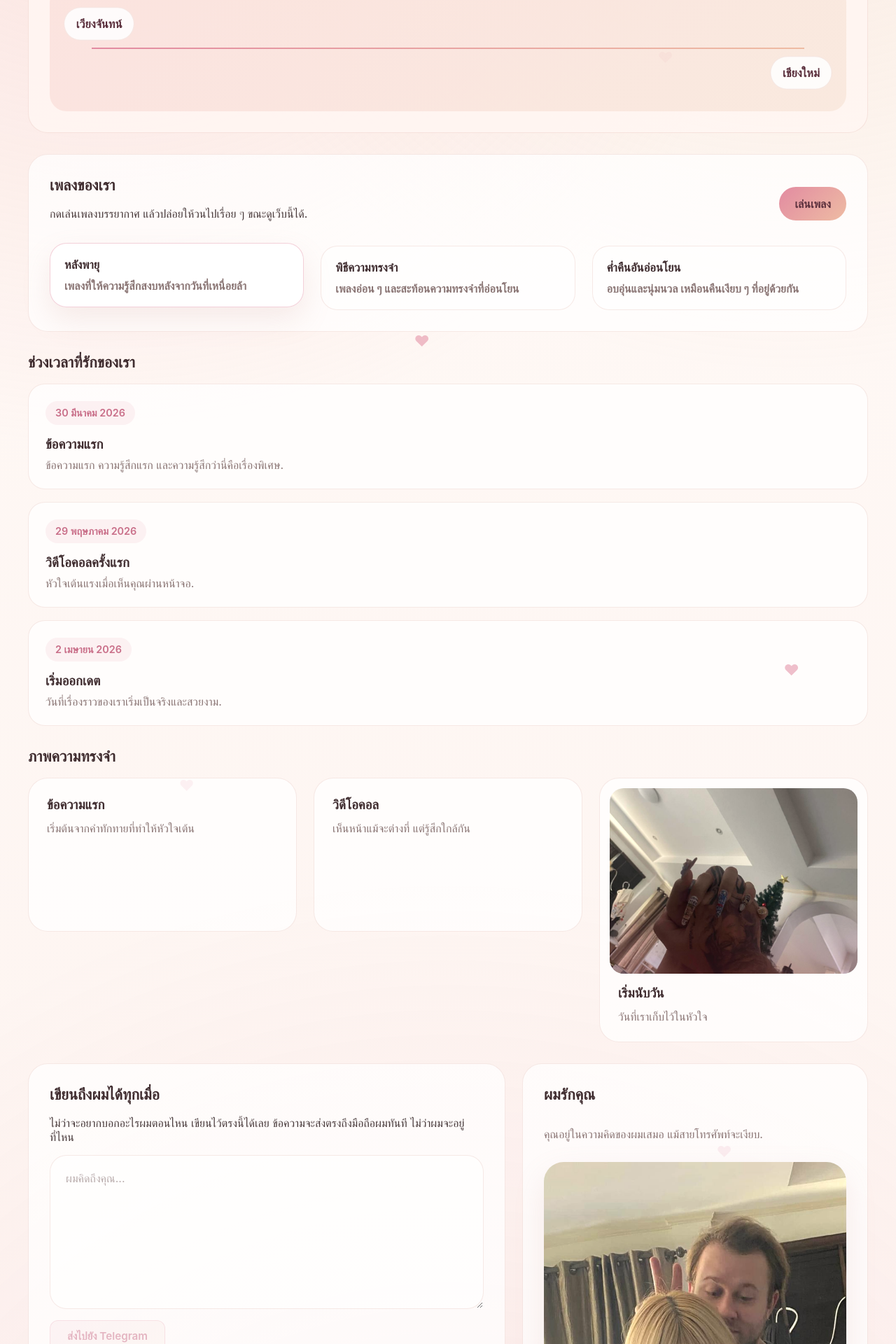
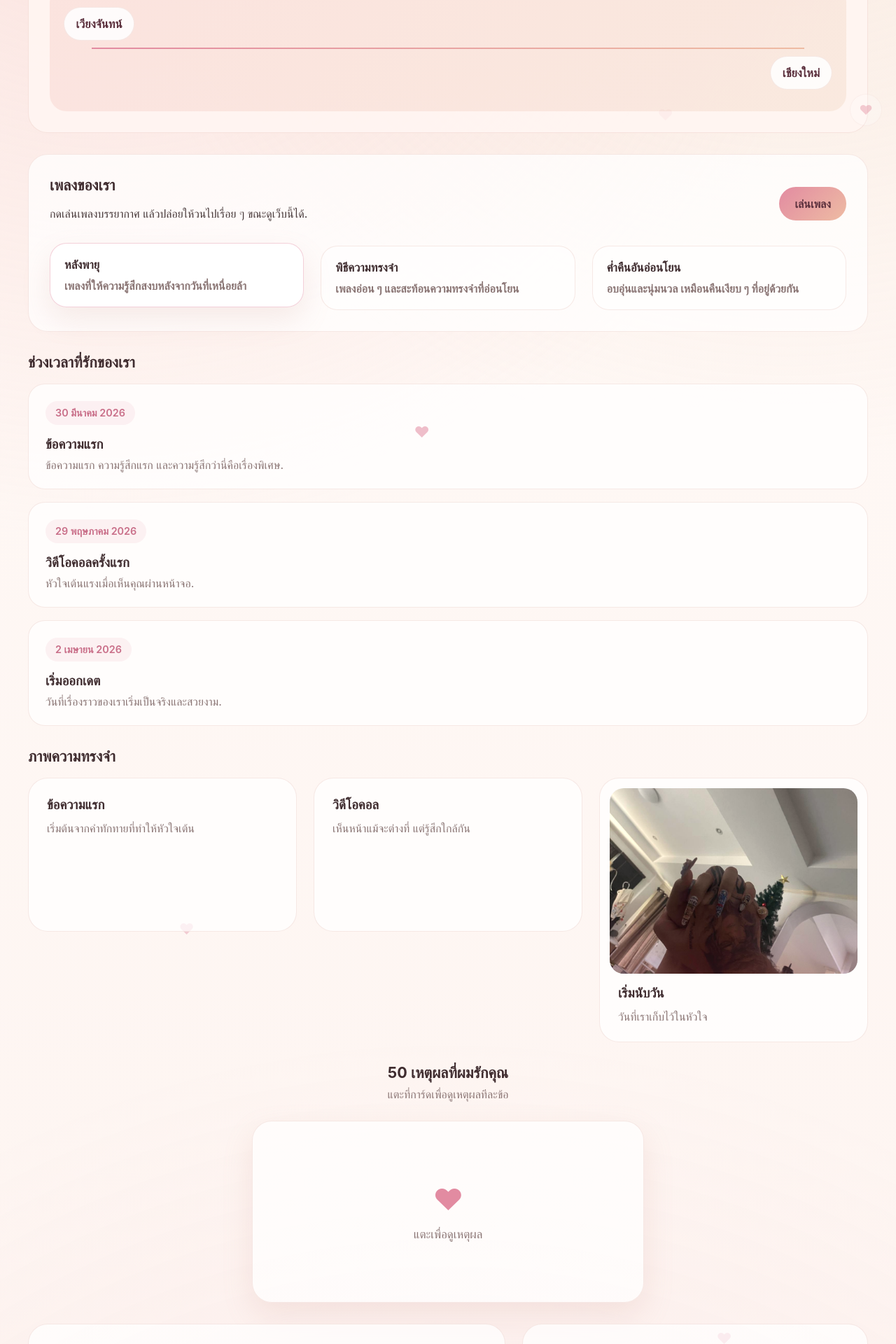
Before and after one commit to OdeszaGODx/ltr, a React (Vite) app: page / in a window 1280 px wide. Shown: the part 600-2520 px from the top of the page at 70% size. Built offline with nearby package versions, Linux system fonts and the light colour scheme.

Commit message:
Add flip-card reasons list and a hidden surprise button
50 reasons revealed one at a time on a flip card (tap for a random
one, tap again for another), plus a subtle heart button in the corner
that opens a short love note overlay. Content in English.

```diff
--- a/src/App.jsx
+++ b/src/App.jsx
@@ -56,6 +56,10 @@ const strings = {
     sending: 'Sending...',
     sent: 'Sent!',
     sendError: 'Something went wrong, please try again',
+    reasonsTitle: '50 reasons I love you',
+    reasonsSubtitle: 'Tap the card to reveal one reason at a time.',
+    reasonsPrompt: 'Tap to reveal a reason',
+    reasonsNext: 'Another reason',
   },
   th: {
     badge: 'สำหรับคุณ',
@@ -83,6 +87,10 @@ const strings = {
     sending: 'กำลังส่ง...',
     sent: 'ส่งเรียบร้อย!',
     sendError: 'เกิดข้อผิดพลาด กรุณาลองใหม่อีกครั้ง',
+    reasonsTitle: '50 เหตุผลที่ผมรักคุณ',
+    reasonsSubtitle: 'แตะที่การ์ดเพื่อดูเหตุผลทีละข้อ',
+    reasonsPrompt: 'แตะเพื่อดูเหตุผล',
+    reasonsNext: 'อีกเหตุผลหนึ่ง',
   },
 }
 
@@ -165,6 +173,59 @@ const events = [
   },
 ]
 
+const reasons = [
+  'I love it when you smile',
+  "Because you're the best there is",
+  "I love how you laugh when you try to hold it in and just can't",
+  "For how you listen, even when I haven't figured out what I'm trying to say yet",
+  'For your patience',
+  'For making me feel at home with you, wherever we are',
+  "I love how you squint when you're concentrating",
+  "For your honesty, even when it's uncomfortable",
+  'For believing in me more than I sometimes believe in myself',
+  'I love our quiet mornings together',
+  'For how you take care of the people around you',
+  'For your curiosity about everything new',
+  'I love how your voice sounds when you talk about the things you love',
+  'For your courage to try the unfamiliar',
+  'For making it safe to be vulnerable with you',
+  'I love how you hold my hand',
+  'For your sense of humor',
+  'For turning an ordinary day into something special',
+  'I love the way you get amazed by simple things',
+  'For your care for the little details',
+  'For never being afraid to tell me the truth',
+  'I love how you look right after waking up',
+  'For your inner strength',
+  'For making me a better person just by being near you',
+  'I love how happy the little things make you',
+  'For your loyalty',
+  'For your ability to forgive',
+  "I love how we can be silent together without it ever feeling awkward",
+  'For your ability to see the good in people',
+  'For remembering the little things that matter to me',
+  "I love your energy when you're passionate about something",
+  'For your tenderness',
+  'For never giving up',
+  "I love how you take care of me, even without saying it out loud",
+  'For your wisdom',
+  'For making even the most ordinary moments interesting',
+  "I love how you dance when you think no one's watching",
+  'For your patience with my quirks',
+  "For celebrating my wins like they're your own",
+  'I love your smile when you see something funny',
+  'For your sincerity',
+  'For making the future feel inspiring instead of scary',
+  'I love how you care for your family',
+  'For your ability to surprise me again and again',
+  'For staying true to yourself in any situation',
+  'I love our quiet evenings together',
+  'For your kind heart',
+  'For choosing me',
+  "I love who I become when I'm with you",
+  'Because I love you — just because, for no reason at all, and for every reason at once',
+]
+
 function formatTwo(value) {
   return String(value).padStart(2, '0')
 }
@@ -188,6 +249,8 @@ export default function App() {
   const [daysTogether, setDaysTogether] = useState(getDaysTogether())
   const [isSending, setIsSending] = useState(false)
   const [sendStatus, setSendStatus] = useState('')
+  const [reasonIndex, setReasonIndex] = useState(null)
+  const [showSecret, setShowSecret] = useState(false)
 
   const audioRef = useRef(null)
 
@@ -280,6 +343,14 @@ export default function App() {
     } finally {
       setIsSending(false)
     }
+  }
+
+  const pickReason = () => {
+    let index
+    do {
+      index = Math.floor(Math.random() * reasons.length)
+    } while (index === reasonIndex && reasons.length > 1)
+    setReasonIndex(index)
   }
 
   const t = strings[language]
@@ -391,6 +462,32 @@ export default function App() {
         </div>
       </section>
 
+      <section className="reasons-section">
+        <h2>{t.reasonsTitle}</h2>
+        <p>{t.reasonsSubtitle}</p>
+        <div className="reason-card-wrap">
+          <div
+            className={`reason-card ${reasonIndex !== null ? 'flipped' : ''}`}
+            onClick={() => reasonIndex === null && pickReason()}
+          >
+            <div className="reason-card-inner">
+              <div className="reason-card-face reason-card-front">
+                <span className="reason-card-heart">❤</span>
+                <p>{t.reasonsPrompt}</p>
+              </div>
+              <div className="reason-card-face reason-card-back">
+                <p key={reasonIndex}>{reasonIndex !== null ? reasons[reasonIndex] : ''}</p>
+              </div>
+            </div>
+          </div>
+        </div>
+        {reasonIndex !== null && (
+          <button type="button" className="reason-next-button" onClick={pickReason}>
+            {t.reasonsNext}
+          </button>
+        )}
+      </section>
+
       <section className="note-section">
         <div className="note-card">
           <h2>{t.letterTitle}</h2>
@@ -420,6 +517,36 @@ export default function App() {
           </div>
         </div>
       </section>
+
+      <button
+        type="button"
+        className="secret-heart-button"
+        aria-label="secret"
+        onClick={() => setShowSecret(true)}
+      >
+        ❤
+      </button>
+
+      {showSecret && (
+        <div className="secret-overlay" onClick={() => setShowSecret(false)}>
+          <div className="secret-card" onClick={(e) => e.stopPropagation()}>
+            <button
+              type="button"
+              className="secret-close"
+              aria-label="close"
+              onClick={() => setShowSecret(false)}
+            >
+              ×
+            </button>
+            <div className="secret-hearts" aria-hidden="true">
+              {Array.from({ length: 6 }).map((_, index) => (
+                <span key={index} className={`secret-float-heart sfh-${index + 1}`}>❤</span>
+              ))}
+            </div>
+            <p className="secret-message">I just love you ❤</p>
+          </div>
+        </div>
+      )}
     </div>
   )
 }
--- a/src/styles.css
+++ b/src/styles.css
@@ -434,6 +434,191 @@ button:hover {
   pointer-events: none;
 }
 
+.reasons-section {
+  margin-top: 30px;
+  text-align: center;
+}
+
+.reasons-section h2 {
+  margin: 0 0 8px;
+  font-size: 1.35rem;
+  color: #3f2c2f;
+}
+
+.reasons-section > p {
+  margin: 0 0 28px;
+  color: var(--text-muted);
+}
+
+.reason-card-wrap {
+  display: flex;
+  justify-content: center;
+  perspective: 1400px;
+}
+
+.reason-card {
+  width: min(560px, 100%);
+  height: 260px;
+  cursor: pointer;
+}
+
+.reason-card.flipped {
+  cursor: default;
+}
+
+.reason-card-inner {
+  position: relative;
+  width: 100%;
+  height: 100%;
+  transition: transform 0.7s cubic-bezier(0.22, 1, 0.36, 1);
+  transform-style: preserve-3d;
+}
+
+.reason-card.flipped .reason-card-inner {
+  transform: rotateY(180deg);
+}
+
+.reason-card-face {
+  position: absolute;
+  inset: 0;
+  backface-visibility: hidden;
+  border-radius: 28px;
+  border: 1px solid var(--border);
+  background: var(--surface);
+  display: flex;
+  flex-direction: column;
+  align-items: center;
+  justify-content: center;
+  padding: 30px;
+  box-shadow: 0 18px 44px var(--shadow);
+}
+
+.reason-card-back {
+  transform: rotateY(180deg);
+}
+
+.reason-card-heart {
+  font-size: 2.6rem;
+  color: var(--accent);
+  margin-bottom: 14px;
+  animation: heartbeat 1.5s ease-in-out infinite;
+}
+
+.reason-card-front p {
+  margin: 0;
+  color: var(--text-muted);
+  font-size: 1.05rem;
+}
+
+.reason-card-back p {
+  margin: 0;
+  font-size: 1.3rem;
+  color: #3f2c2f;
+  line-height: 1.5;
+  animation: fadeInUp 0.5s ease both;
+}
+
+.reason-next-button {
+  margin-top: 22px;
+}
+
+.secret-heart-button {
+  position: fixed;
+  right: 20px;
+  bottom: 20px;
+  width: 46px;
+  height: 46px;
+  border-radius: 999px;
+  background: rgba(255, 255, 255, 0.6);
+  border: 1px solid var(--border);
+  color: var(--accent);
+  font-size: 1.2rem;
+  opacity: 0.4;
+  display: grid;
+  place-items: center;
+  z-index: 50;
+  padding: 0;
+  transition: opacity 0.3s ease, transform 0.3s ease;
+}
+
+.secret-heart-button:hover {
+  opacity: 1;
+  transform: scale(1.1);
+  box-shadow: 0 10px 24px var(--shadow);
+}
+
+.secret-overlay {
+  position: fixed;
+  inset: 0;
+  background: rgba(80, 40, 50, 0.35);
+  backdrop-filter: blur(6px);
+  display: flex;
+  align-items: center;
+  justify-content: center;
+  z-index: 100;
+  padding: 24px;
+  animation: fadeInUp 0.3s ease both;
+}
+
+.secret-card {
+  position: relative;
+  width: min(420px, 100%);
+  background: var(--surface-strong);
+  border: 1px solid var(--border);
+  border-radius: 32px;
+  padding: 60px 40px;
+  text-align: center;
+  box-shadow: 0 30px 80px rgba(0, 0, 0, 0.25);
+  overflow: hidden;
+}
+
+.secret-message {
+  position: relative;
+  z-index: 1;
+  margin: 0;
+  font-size: 1.8rem;
+  font-weight: 700;
+  color: #3f2c2f;
+}
+
+.secret-close {
+  position: absolute;
+  top: 14px;
+  right: 14px;
+  width: 32px;
+  height: 32px;
+  border-radius: 999px;
+  background: rgba(226, 139, 161, 0.12);
+  color: var(--accent-strong);
+  font-size: 1.1rem;
+  font-weight: 400;
+  padding: 0;
+  display: grid;
+  place-items: center;
+  line-height: 1;
+}
+
+.secret-hearts {
+  position: absolute;
+  inset: 0;
+  pointer-events: none;
+}
+
+.secret-float-heart {
+  position: absolute;
+  color: var(--accent);
+  opacity: 0.5;
+  font-size: 1.4rem;
+  animation: float 5s ease-in-out infinite;
+}
+
+.sfh-1 { top: 10%; left: 12%; animation-duration: 4s; }
+.sfh-2 { top: 18%; right: 12%; animation-duration: 5s; }
+.sfh-3 { bottom: 16%; left: 18%; animation-duration: 4.5s; }
+.sfh-4 { bottom: 14%; right: 16%; animation-duration: 5.5s; }
+.sfh-5 { top: 48%; left: 6%; animation-duration: 6s; }
+.sfh-6 { top: 45%; right: 6%; animation-duration: 4.2s; }
+
 .note-section {
   grid-template-columns: 1.16fr 0.84fr;
   margin-top: 30px;
```
